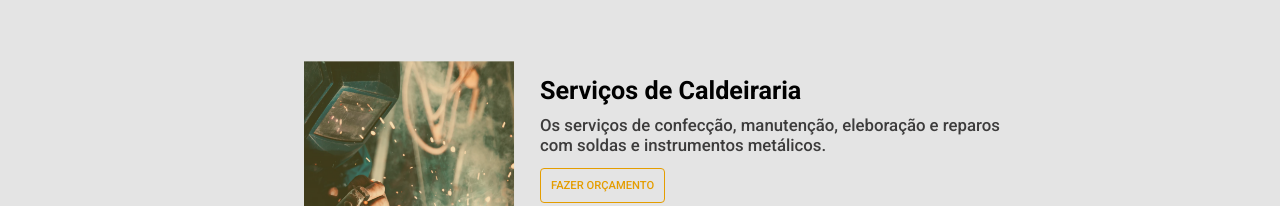
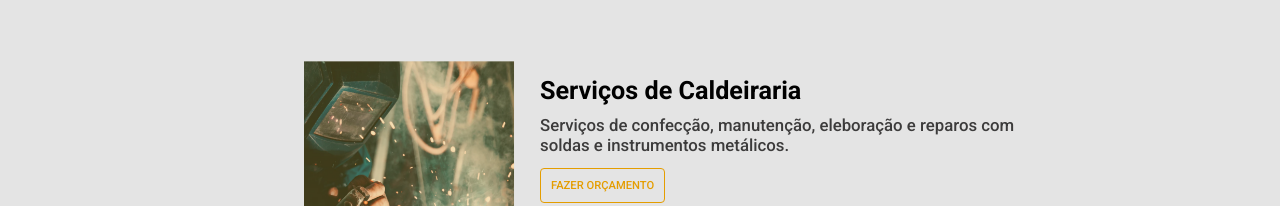
Before and after one commit to f3l1p3v4/engineering, a React (Create React App) app: page / in a window 1280 px wide. Shown: the part 3111-3317 px from the top of the page. Built offline with nearby package versions, Linux system fonts and the light colour scheme.

Commit message:
Update index.js

```diff
--- a/src/components/TypeServices/index.js
+++ b/src/components/TypeServices/index.js
@@ -155,7 +155,7 @@ const TypeServices = () => {
           <div className="type-service-title">
             <h2>Serviços de Caldeiraria</h2>
             <p>
-              Os serviços de confecção, manutenção, eleboração
+              Serviços de confecção, manutenção, eleboração
               e reparos com soldas e instrumentos metálicos.
             </p>
             <div>
```
